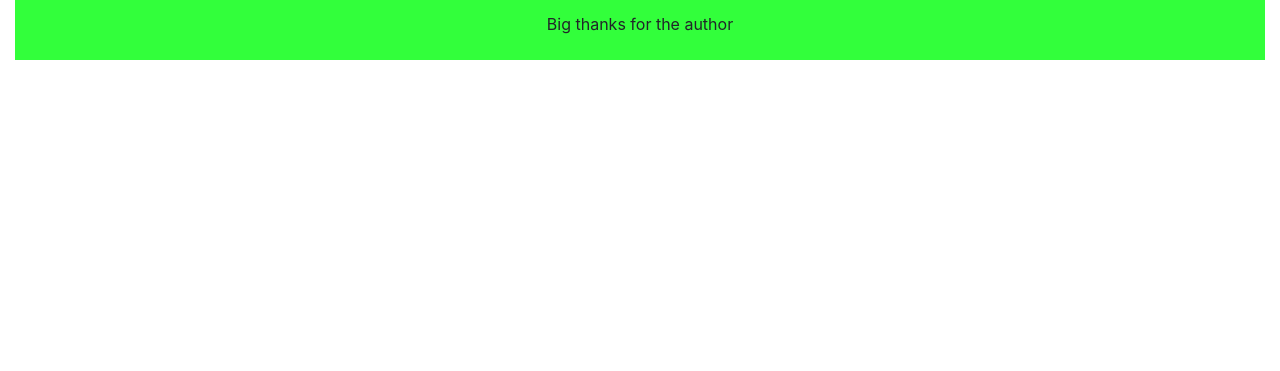
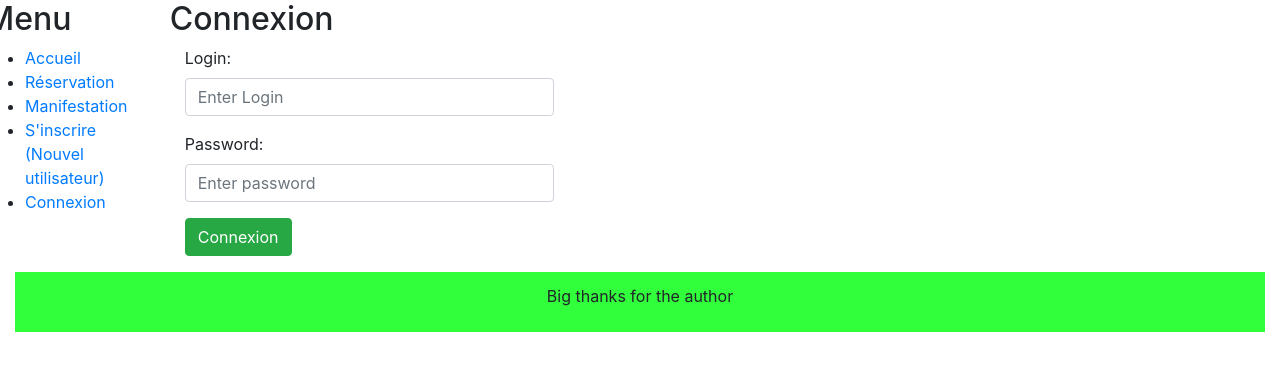
Before and after one commit to Nasan01/reservationTennis, a PHP site: page /index.php?p=connexion in a window 1280 px wide. Shown: the part 66-437 px from the top of the page. Run offline with PHP 8.4, Linux system fonts and the light colour scheme; some libraries are stand-ins or nearby versions.

Commit message:
connexion and inscription membre

```diff
--- a/App/App.php
+++ b/App/App.php
@@ -39,4 +39,13 @@ class App
 
     /*--------------end about title----------------*/
 
+    /*------------about member---------------------*/
+
+    public static function connectPlease(){
+        header('Location: index.php?p=connexion');
+    }
+
+
+    /*------------end about member-----------------*/
+
 }
--- /dev/null
+++ b/page/nonAdherents/connexion.php
@@ -0,0 +1,54 @@
+<?php
+
+if(isset($_POST['connexion'])){
+    $in = \App\Table\TableMembre::find($_POST['login'], $_POST['mdp']);
+    if($in){
+        $_SESSION['id_m'] = $in->id_membre;
+        $_SESSION['login_m'] = $in->login_membre;
+        $_SESSION['mdp_m'] = $in->mdp_membre;
+        header('Location: membre.php');
+    }else{
+        $error = true;
+    }
+}
+
+?>
+
+<div class="row container">
+    <div class="row">
+        <div class="col-md-3">
+            <div class="row">
+                <h2>Menu</h2>
+                <ul>
+                    <li><a href="index.php">Accueil</a></li>
+                    <li><a href="<?= 'index.php?p=reservationNonAdherents'?>">Réservation</a></li>
+                    <li><a href="index.php?p=manifestation">Manifestation</a></li>
+                    <li><a href="index.php?p=inscription">S'inscrire (Nouvel utilisateur)</a></li>
+                    <li><a href="index.php?p=connexion">Connexion</a></li>
+                </ul>
+            </div>
+        </div>
+        <div class="col-md-9">
+            <h2>Connexion</h2>
+            <form action="" method="post">
+                <div class="form-group">
+                    <label class="control-label col-sm-2" for="login">Login:</label>
+                    <div class="col-sm-10">
+                        <input type="text" class="form-control" id="login" name="login" placeholder="Enter Login">
+                    </div>
+                </div>
+                <div class="form-group">
+                    <label class="control-label col-sm-2" for="mdp">Password:</label>
+                    <div class="col-sm-10">
+                        <input type="password" class="form-control" id="mdp" name="mdp" placeholder="Enter password">
+                    </div>
+                </div>
+                <div class="form-group">
+                    <div class="col-sm-offset-2 col-sm-10">
+                        <button type="submit" name="connexion" class="btn btn-success">Connexion</button>
+                    </div>
+                </div>
+            </form>
+        </div>
+    </div>
+</div>
--- a/public/index.php
+++ b/public/index.php
@@ -42,6 +42,9 @@ if($p === 'accueilNonAdherents'){
 }elseif($p === 'attente'){
     $app->setTitlePage('waitConfirmation');
     require  ROOT . '/page/nonAdherents/attente.php';
+}elseif($p === 'connexion'){
+    $app->setTitlePage('Connexion');
+    require ROOT . '/page/nonAdherents/connexion.php';
 }
 
 if($action === 'inscription'){
```
Also changed, not shown: App/Table/TableMembre.php (added, +52 -0 lines), page/adherents/accueil.php (added, +18 -0 lines), page/nonAdherents/inscription.php (+19 -1 lines), public/membre.php (added, +33 -0 lines).
